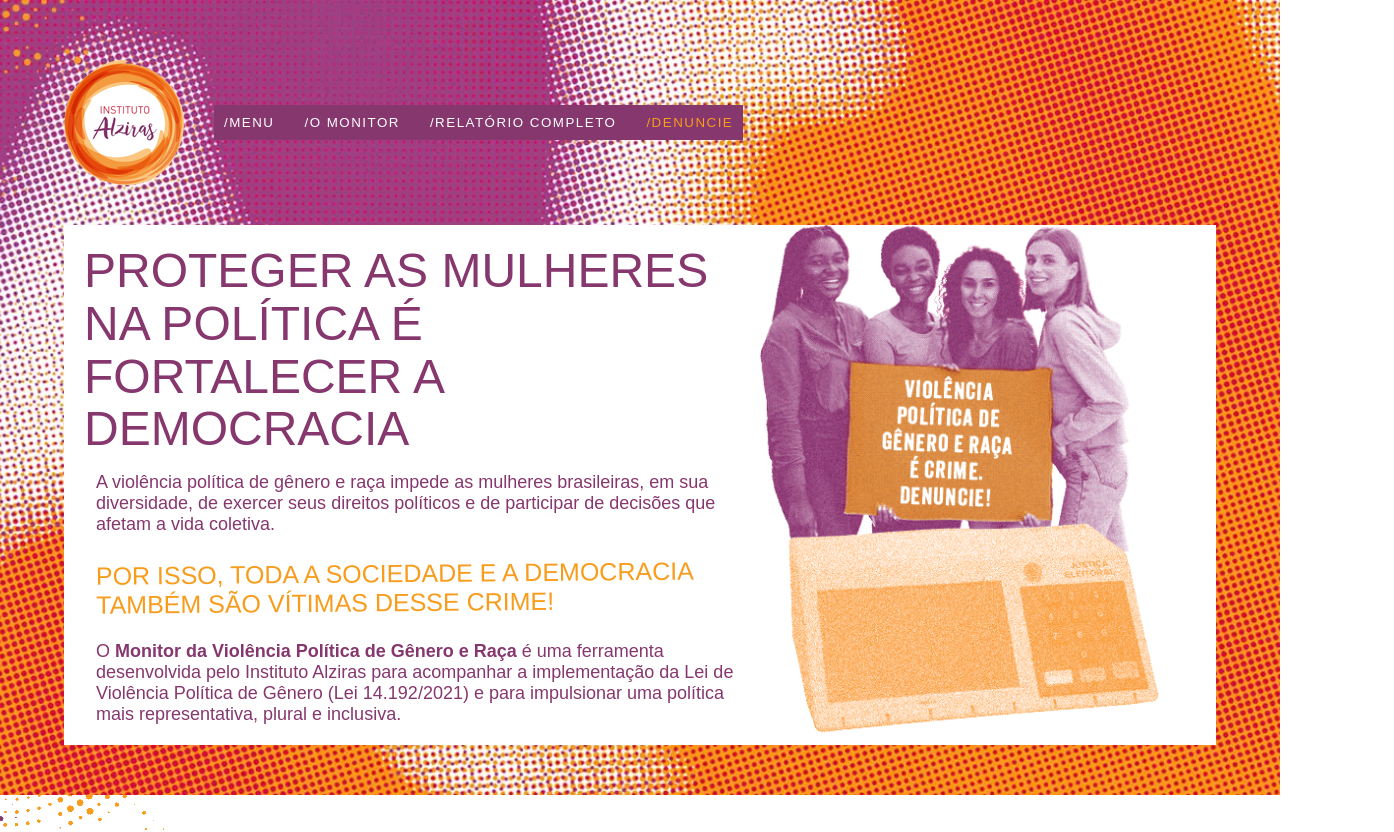
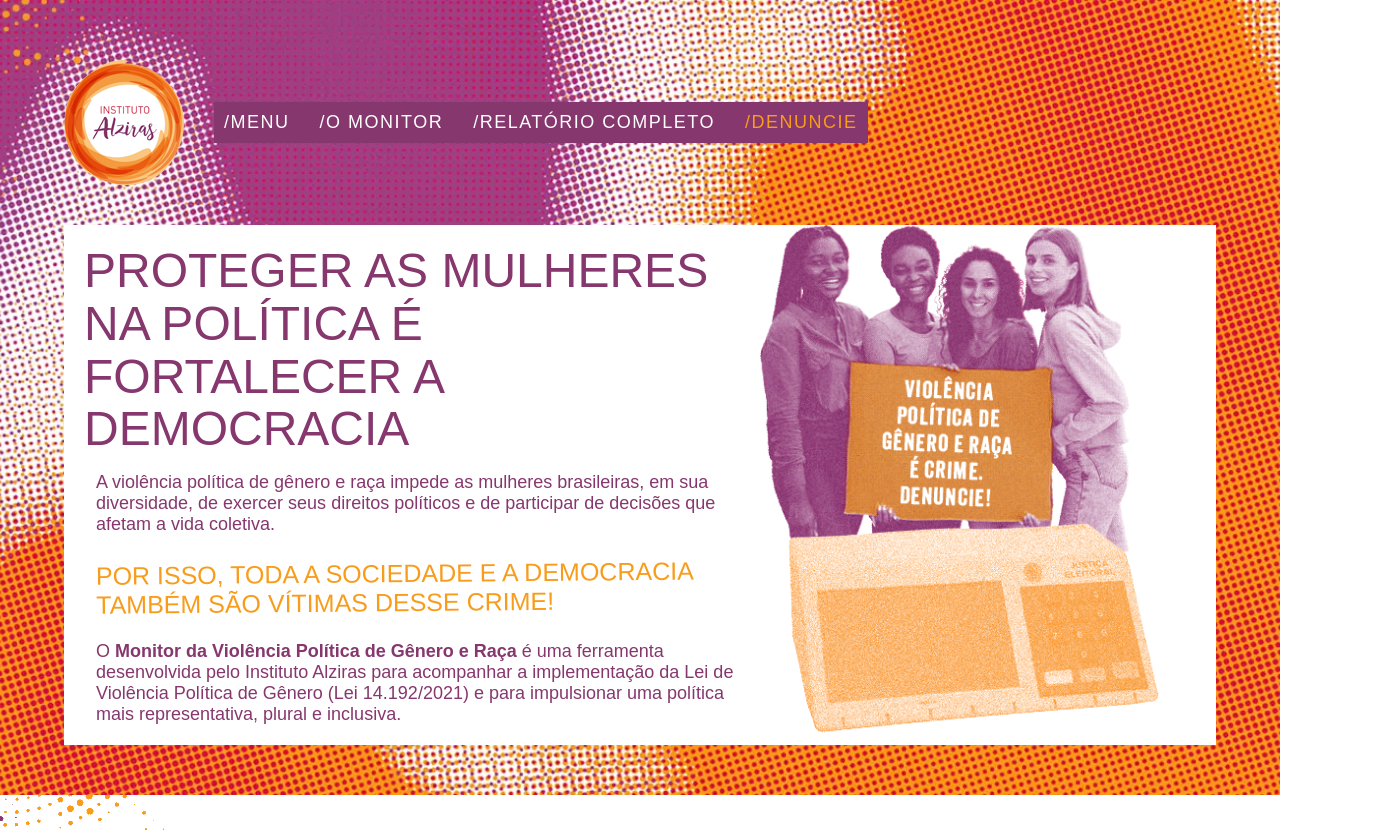
Before and after one commit to felipedfe/alziras, a React (Vite) app: page / in a window 1280 px wide. Shown: the top 832 px of the page, 1394 px wide, since content can reach past the window. Built offline with nearby package versions, Linux system fonts and the light colour scheme; a web font is replaced by a local one.

Commit message:
add favicon

```diff
--- a/index.html
+++ b/index.html
@@ -2,10 +2,10 @@
 <html lang="pt-br">
   <head>
     <meta charset="UTF-8" />
-    <link rel="icon" type="image/svg+xml" href="/vite.svg" />
+    <link rel="icon" href="/favicon.ico" />
     <link rel="stylesheet" href="https://use.typekit.net/emf1toq.css">
     <meta name="viewport" content="width=device-width, initial-scale=1.0" />
-    <title>Alziras - Violência Política</title>
+    <title>Alziras | Violência Política</title>
   </head>
   <body>
     <div id="root"></div>
--- a/src/components/bloco1/styled.js
+++ b/src/components/bloco1/styled.js
@@ -26,7 +26,7 @@
   padding: 10px;
   flex-wrap: wrap;
 
-  @media all and (max-width: 400px) {
+  @media all and (max-width: 410px) {
     /* display: grid;
     grid-template-columns: 50% 50%; */
     gap: 10px;
@@ -35,12 +35,16 @@
 `
 
 export const MenuButton = styled.button`
-  /* font-size: 20px; */
+  font-size: 18px;
   color: #fff;
   border: none;
   background-color: transparent;
   letter-spacing: 1.5px;
   cursor: pointer;
+
+  @media all and (max-width: 768px) {
+    font-size: 13px;
+  }
 `
 
 //
--- a/src/components/bloco3/styled.js
+++ b/src/components/bloco3/styled.js
@@ -51,7 +51,7 @@
   grid-template-columns: 70% 30%;
   background-color: #fff;
   padding: 40px 0 40px 10px;
-  /* overflow: hidden; */
+  overflow-x: hidden;
 
   @media all and (max-width: 900px) {
     grid-template-columns: 100%;
```
Also changed, not shown: 2 other files (tests, documents, lock files or other folders).
